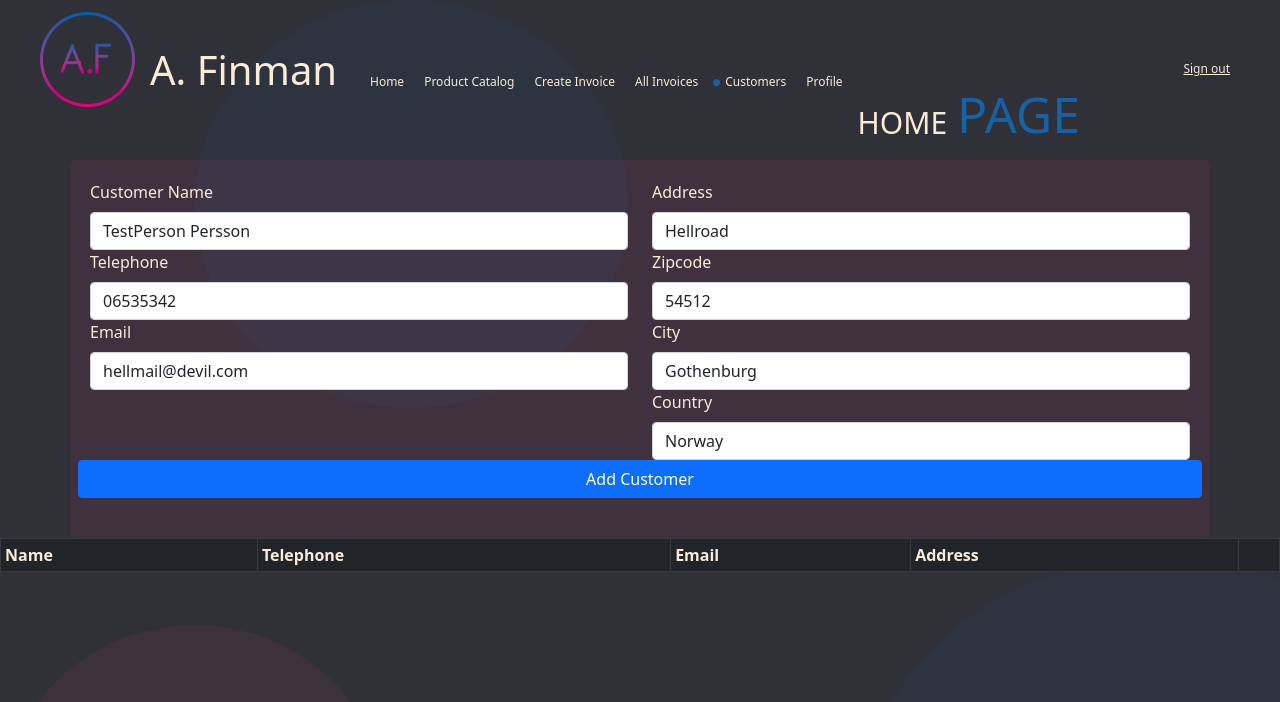
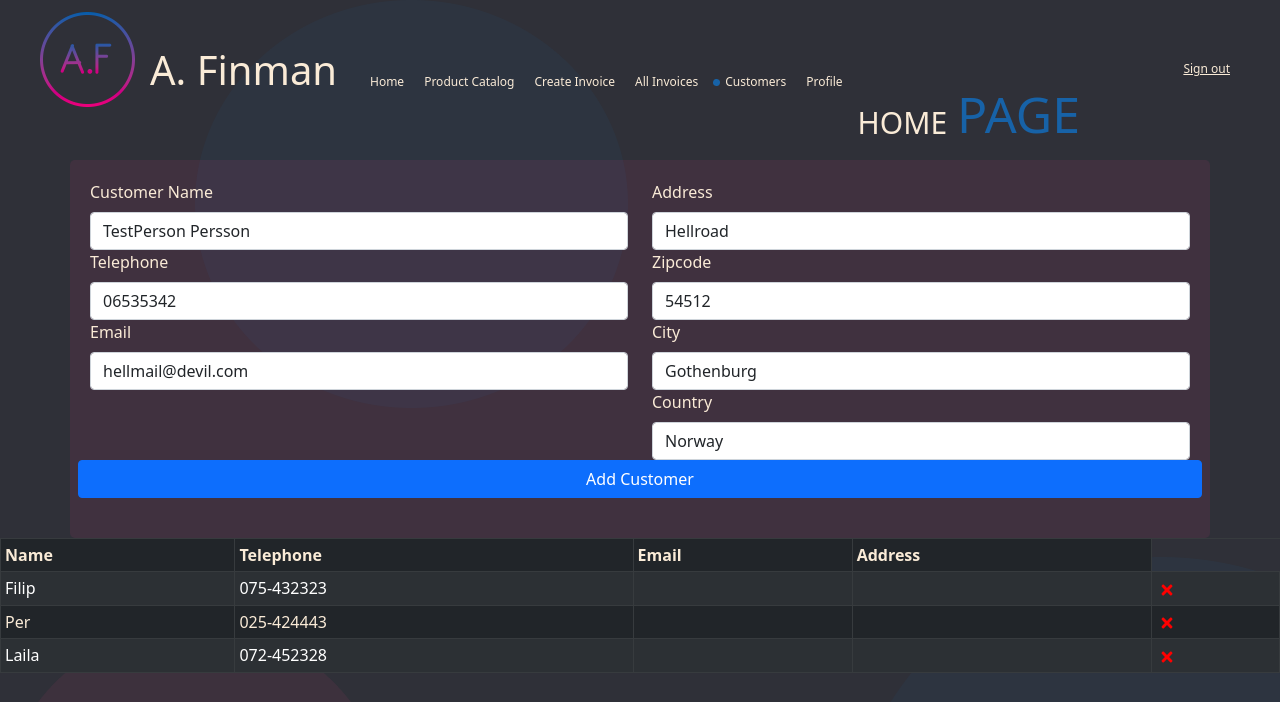
Before and after one commit to gabrieloldaccount/finman-frontend, a React (Create React App) app: page /customers in a window 1280 px wide. Shown: the top 702 px of the page. Built offline with nearby package versions, Linux system fonts and the light colour scheme; no server answers; the HTML template or start-up script is replaced by a standard one.

Commit message:
Fixed Customers-list to read-in properly from App-level state.

```diff
--- a/src/App.js
+++ b/src/App.js
@@ -1,5 +1,5 @@
-import { useEffect, useState } from "react";
-import { BrowserRouter as Router, Route } from "react-router-dom";
+import {useEffect, useState} from "react";
+import {BrowserRouter as Router, Route} from "react-router-dom";
 import AddInvoice from "./components/invoices/AddInvoice";
 import NavBar from "./components/header/NavBar";
 import ProductPage from "./components/products/ProductPage";
@@ -15,6 +15,12 @@ const App = () => {
     const owner = "appa@gmail.se";
     const [invoices, setInvoices] = useState([]);
     const [products, setProducts] = useState([]);
+
+    //Todo: Data fetch from DB for customers.
+    const [customers, setCustomers] = useState([{name: "Filip", telephone: "075-432323"}, {
+        name: "Per",
+        telephone: "025-424443"
+    }, {name: "Laila", telephone: "072-452328"}]);
 
     useEffect(() => {
         InvoiceService.getInvoice("appa@gmail.se").then((res) => {
@@ -44,14 +50,14 @@ const App = () => {
     return (
         <Router>
             <div className="background">
-        <NavBar />
-        <Header />
-        <Route path="/" exact render={(props) => <HomePage props={props} />} />
+                <NavBar/>
+                <Header/>
+                <Route path="/" exact render={(props) => <HomePage props={props}/>}/>
                 <Route
                     path="/all-invoices"
                     render={(props) => (
                         <>
-              <InvoiceList props={props} invoiceList={invoices} />
+                            <InvoiceList props={props} invoiceList={invoices}/>
                         </>
                     )}
                 />
@@ -70,13 +76,13 @@ const App = () => {
                 <Route
                     path="/newinvoice"
                     exact
-          render={() => <AddInvoice owner={owner} productList={products} />}
+                    render={() => <AddInvoice owner={owner} productList={products}/>}
                 />
 
                 <Route
                     path="/customers"
                     exact
-            render={() => <CustomerPage/>}
+                    render={() => <CustomerPage customers={customers}/>}
                 />
 
 
--- a/src/components/customers/AddCustomer.js
+++ b/src/components/customers/AddCustomer.js
@@ -1,8 +1,7 @@
 import Form from "react-bootstrap/Form";
 import React, {useState} from "react";
 import Button from "react-bootstrap/Button";
-import { Col, Container, Row, Table } from "react-bootstrap";
-
+import {Col, Container, Row} from "react-bootstrap";
 
 const AddCustomer = ({ onAdd }) => {
     const [name, setName] = useState("TestPerson Persson");
--- a/src/components/customers/Customer.js
+++ b/src/components/customers/Customer.js
@@ -2,26 +2,18 @@ import {FaTimes} from "react-icons/fa";
 
 const Customer = ({ customer, onDelete }) => {
     return (
-
-        <div>
-
-        </div>
-        /*<tr>
-
+        <tr>
             <td>{customer.name}</td>
             <td>{customer.telephone}</td>
             <td>{customer.email}</td>
-            <td>{customer.address}</td>
-            <td>{customer.zipCode}</td>
-            <td>{customer.city}</td>
-            <td>{customer.country}</td>
+            <td>{customer.address}{customer.zipcode}{customer.city}{customer.country}</td>
             <td>
                 <FaTimes
-                    style={{ color: "red", cursor: "pointer", margin: 3 }}
+                    style={{color: "red", cursor: "pointer", margin: 3}}
                     onClick={() => onDelete(customer.name)}
                 />
             </td>
-        </tr>*/
+        </tr>
     )
 }
 
--- a/src/components/customers/CustomerPage.js
+++ b/src/components/customers/CustomerPage.js
@@ -2,12 +2,12 @@ import React from "react";
 import AddCustomer from "./AddCustomer"
 import Customers from "./Customers";
 
-const CustomerPage = () => {
+const CustomerPage = ({customers}) => {
 
     return (
         <div>
             <AddCustomer/>
-            <Customers/>
+            <Customers customers={customers}/>
         </div>
     )
 }
--- a/src/components/customers/Customers.js
+++ b/src/components/customers/Customers.js
@@ -1,9 +1,10 @@
 import {Table} from "react-bootstrap";
 import Customer from "./Customer"
 
-const Customers = ({ customers, onDelete }) => {
+//TODO: Implement onDelete in App.js and DB
+const Customers = ({customers, onDelete}) => {
 
-    return(
+    return (
         <Table striped bordered hover size="sm" variant="dark">
             <thead>
             <tr>
@@ -11,11 +12,12 @@ const Customers = ({ customers, onDelete }) => {
                 <th>Telephone</th>
                 <th>Email</th>
                 <th>Address</th>
-                    <th> </th>
             </tr>
             </thead>
             <tbody>
-                <Customer/>
+            {customers.map((customer, index) => (
+                <Customer key={index} customer={customer}/>
+            ))}
             </tbody>
         </Table>
     )
--- a/src/components/products/Products.js
+++ b/src/components/products/Products.js
@@ -1,7 +1,7 @@
 import Product from "./Product";
-import { Table } from "react-bootstrap";
+import {Table} from "react-bootstrap";
 
-const Products = ({ products, onDelete }) => {
+const Products = ({products, onDelete}) => {
     return (
         <Table striped bordered hover size="sm" variant="dark">
             <thead>
@@ -13,7 +13,7 @@ const Products = ({ products, onDelete }) => {
             </thead>
             <tbody>
             {products.map((product, index) => (
-          <Product key={index} product={product} onDelete={onDelete} />
+                <Product key={index} product={product} onDelete={onDelete}/>
             ))}
             </tbody>
         </Table>
```
Also changed, not shown: 1 other file (tests, documents, lock files or other folders). Lines whose indentation alone changed are shown as unchanged.
